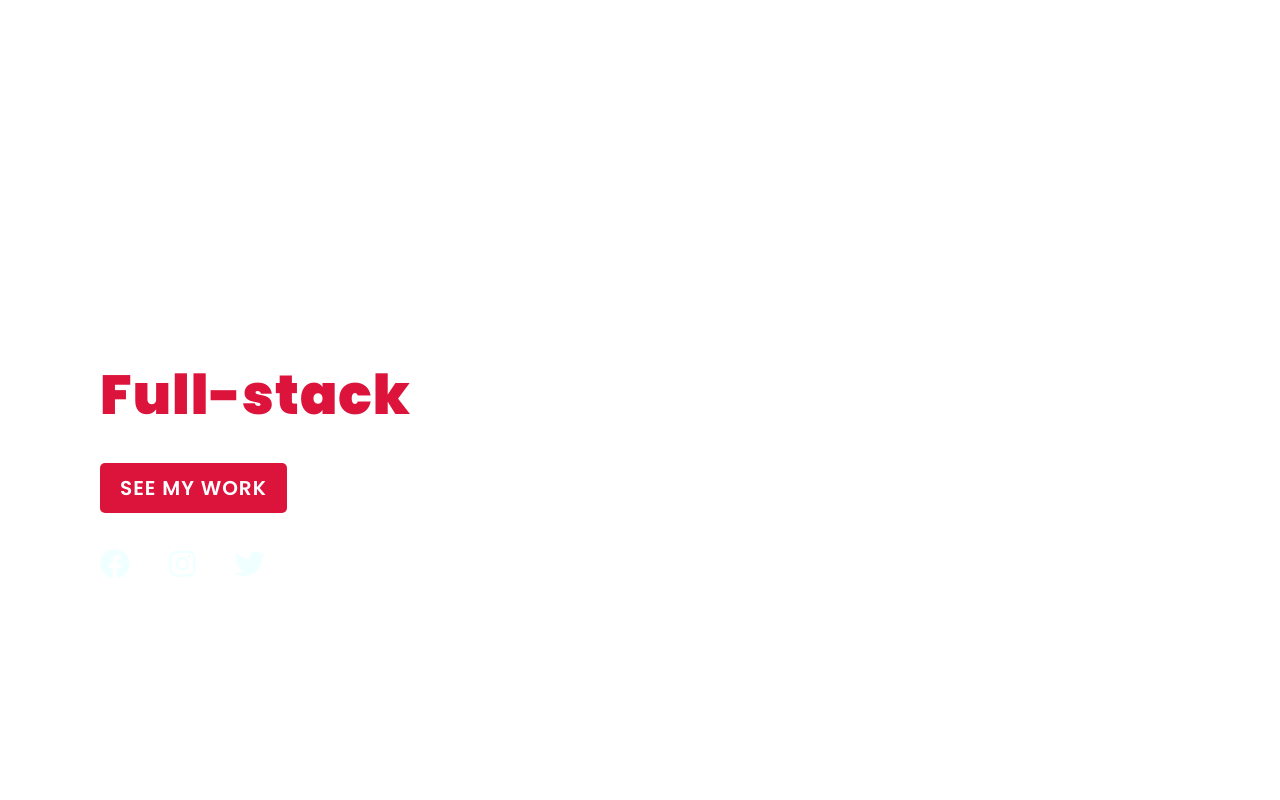
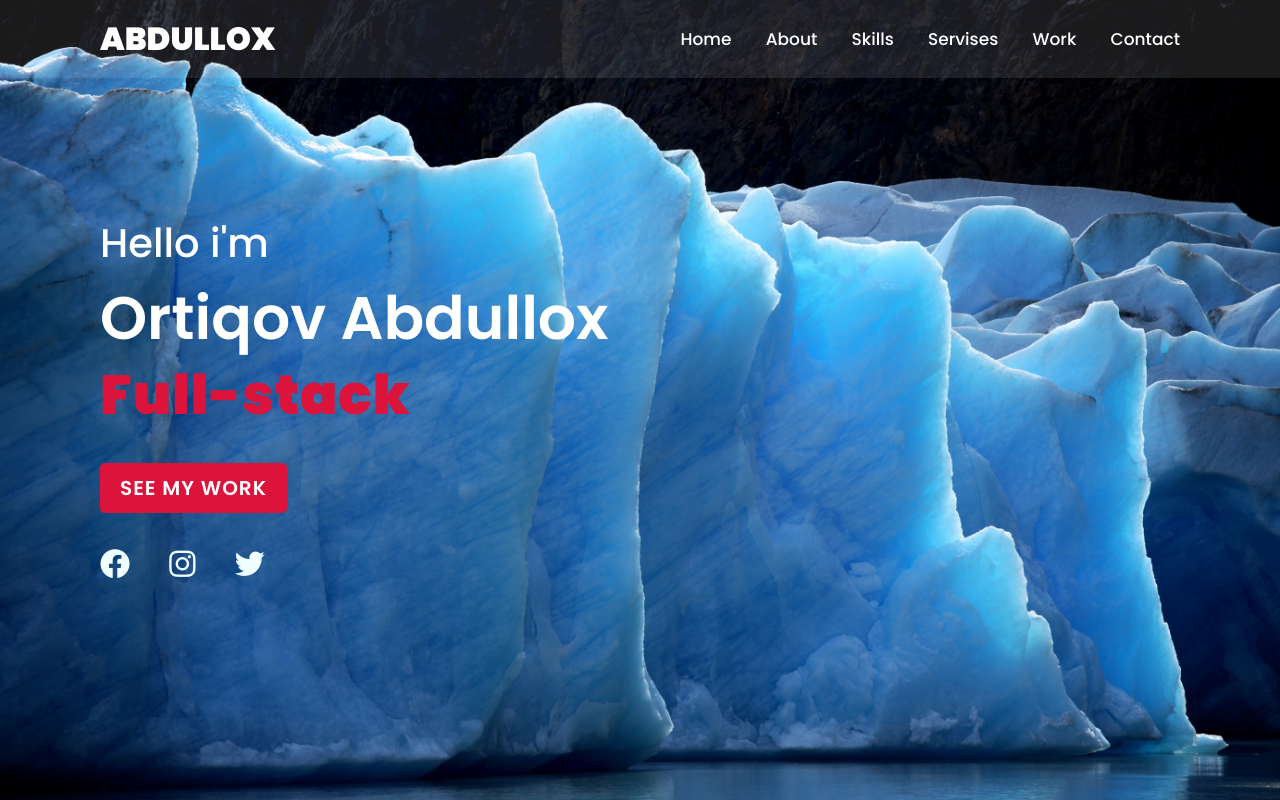
Before and after one commit to Abdullox2005/portfolio02, a website: page html files/index.html in a window 1280 px wide. Shown: the top 800 px of the page. Drawn offline with Linux system fonts and the light colour scheme.

Commit message:
style.css updETA

```diff
--- a/css/style.css
+++ b/css/style.css
@@ -62,7 +62,7 @@ section {
     min-height: 100vh;
     display: flex;
     align-items: center;
-    background: url("img/img003.jpg") center/cover no-repeat fixed;
+    background: url("../img/img003.jpg") center/cover no-repeat fixed;
 }
 
 .main .content {
```
